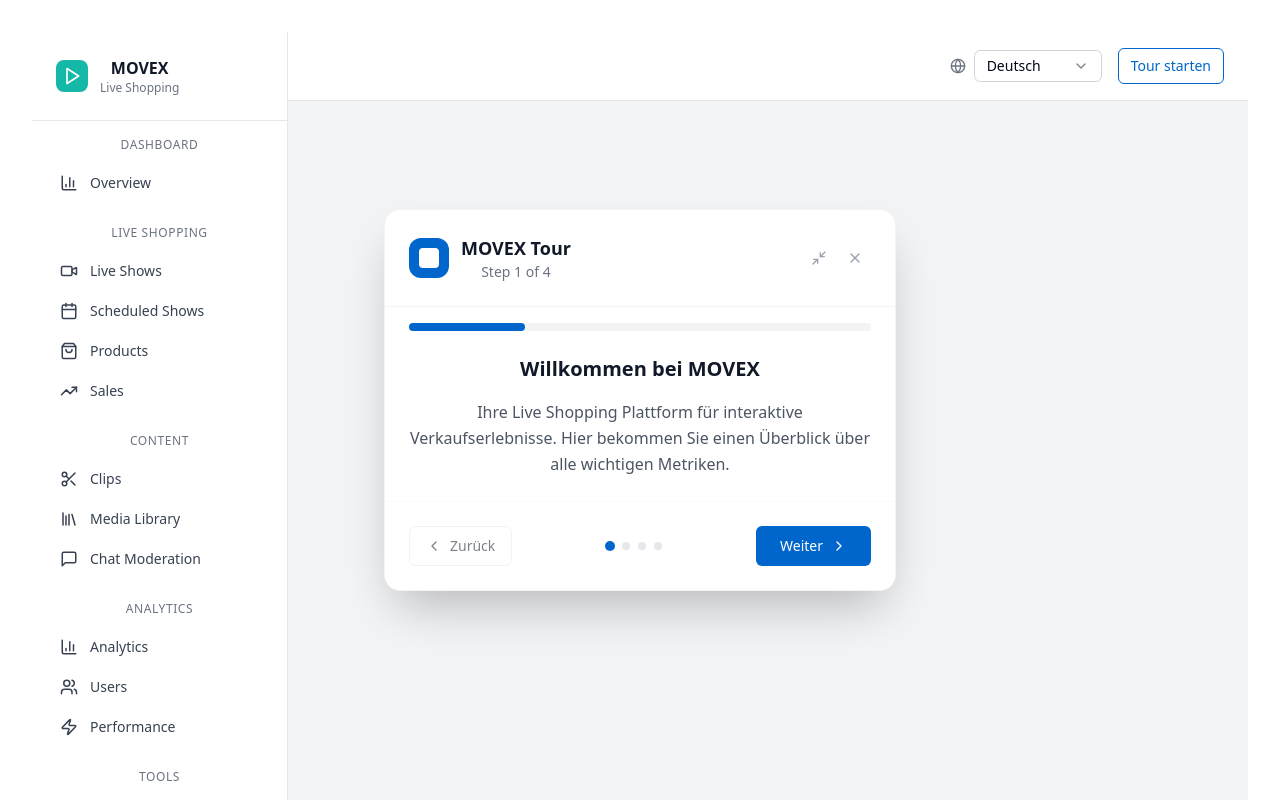
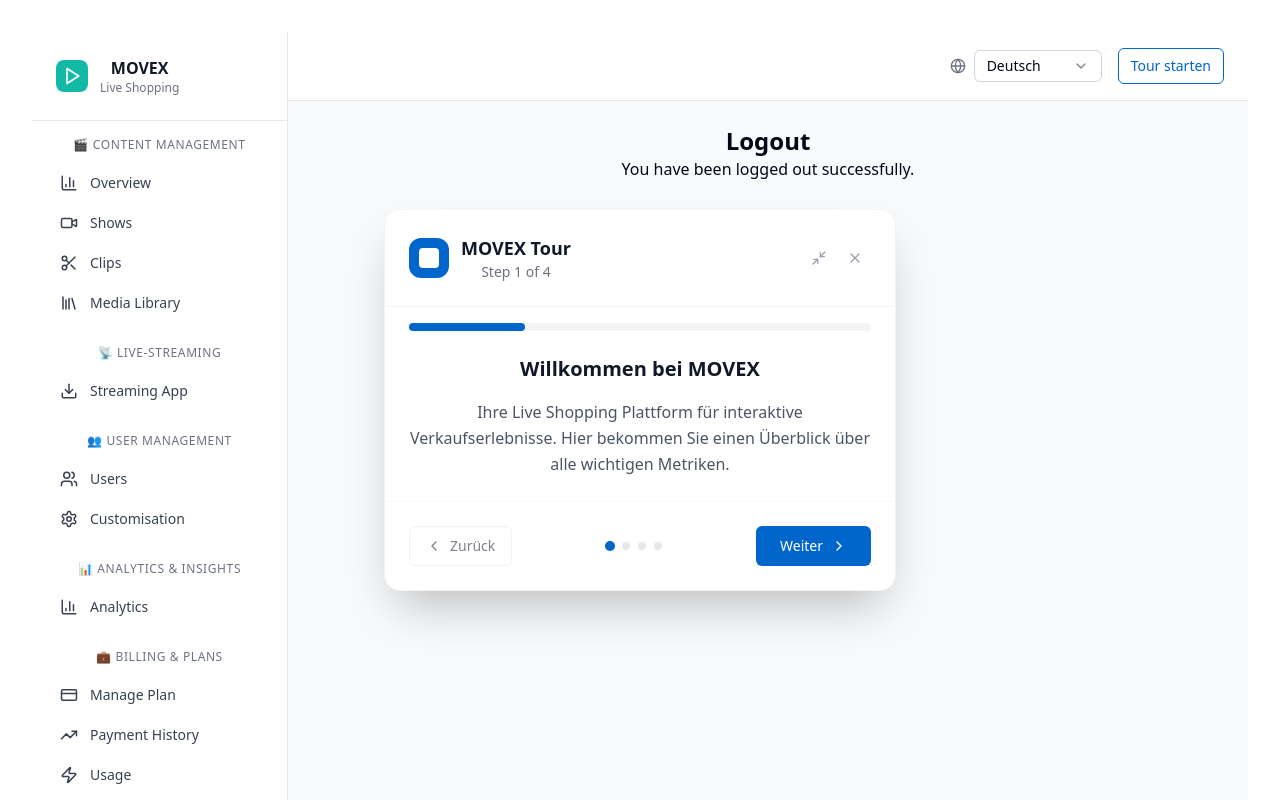
Before and after one commit to DenizD/movex-quickstart-wizard, a React (Vite) app: page /logout in a window 1280 px wide. Shown: the top 800 px of the page. Built offline with nearby package versions, Linux system fonts and the light colour scheme.

Commit message:
Refactor menu structure and content
Restructured the menu and content to match the design from the screenshots.

```diff
--- a/src/App.tsx
+++ b/src/App.tsx
@@ -27,21 +27,23 @@ const App = () => {
             <Route path="/" element={<Index />} />
             <Route path="/shows" element={<Shows />} />
             <Route path="/shows/create" element={<CreateShow />} />
-            <Route path="/scheduled" element={<div className="p-6"><h1 className="text-2xl font-bold">Scheduled Shows</h1><p>Coming soon...</p></div>} />
-            <Route path="/products" element={<div className="p-6"><h1 className="text-2xl font-bold">Products</h1><p>Coming soon...</p></div>} />
-            <Route path="/sales" element={<div className="p-6"><h1 className="text-2xl font-bold">Sales</h1><p>Coming soon...</p></div>} />
             <Route path="/clips" element={<Clips />} />
             <Route path="/clips/create" element={<CreateClip />} />
             <Route path="/media-library" element={<MediaLibrary />} />
             <Route path="/media-library/create" element={<CreateMediaLibrary />} />
-            <Route path="/chat" element={<div className="p-6"><h1 className="text-2xl font-bold">Chat Moderation</h1><p>Coming soon...</p></div>} />
+            <Route path="/streaming" element={<div className="p-6"><h1 className="text-2xl font-bold">Streaming App</h1><p>Download and manage your streaming application.</p></div>} />
             <Route path="/users" element={<Users />} />
+            <Route path="/customisation" element={<Customisation />} />
             <Route path="/analytics" element={<Analytics />} />
-            <Route path="/performance" element={<div className="p-6"><h1 className="text-2xl font-bold">Performance</h1><p>Coming soon...</p></div>} />
-            <Route path="/customisation" element={<Customisation />} />
+            <Route path="/account-settings" element={<AccountSettings />} />
+            <Route path="/payment-history" element={<div className="p-6"><h1 className="text-2xl font-bold">Payment History</h1><p>View your billing and payment history.</p></div>} />
+            <Route path="/usage" element={<div className="p-6"><h1 className="text-2xl font-bold">Usage</h1><p>Monitor your platform usage and consumption.</p></div>} />
+            <Route path="/company-settings" element={<div className="p-6"><h1 className="text-2xl font-bold">Company Settings</h1><p>Manage your company-wide settings and configurations.</p></div>} />
+            <Route path="/support" element={<div className="p-6"><h1 className="text-2xl font-bold">Support</h1><p>Get help and contact our support team.</p></div>} />
+            <Route path="/language" element={<div className="p-6"><h1 className="text-2xl font-bold">Language Settings</h1><p>Change your language preferences.</p></div>} />
             <Route path="/user-settings" element={<UserSettings />} />
-            <Route path="/account-settings" element={<AccountSettings />} />
-            <Route path="/streaming" element={<div className="p-6"><h1 className="text-2xl font-bold">Streaming App</h1><p>Coming soon...</p></div>} />
+            <Route path="/role" element={<div className="p-6"><h1 className="text-2xl font-bold">Role Information</h1><p>View your current role and permissions.</p></div>} />
+            <Route path="/logout" element={<div className="p-6"><h1 className="text-2xl font-bold">Logout</h1><p>You have been logged out successfully.</p></div>} />
             <Route path="*" element={<NotFound />} />
           </Routes>
         </Layout>
--- a/src/components/Sidebar.tsx
+++ b/src/components/Sidebar.tsx
@@ -17,7 +17,12 @@ import {
   Calendar,
   MessageSquare,
   TrendingUp,
-  Zap
+  Zap,
+  Globe,
+  CreditCard,
+  LogOut,
+  ChevronDown,
+  Building
 } from 'lucide-react';
 import { useLanguage } from '@/hooks/useLanguage';
 
@@ -26,48 +31,55 @@ const Sidebar = () => {
 
   const navItems = [
     {
-      section: 'Dashboard',
+      section: '🎬 Content Management',
       items: [
-        { icon: BarChart3, label: t('nav.overview'), path: '/', id: 'overview' }
+        { icon: BarChart3, label: 'Overview', path: '/', id: 'overview' },
+        { icon: Video, label: 'Shows', path: '/shows', id: 'shows' },
+        { icon: Scissors, label: 'Clips', path: '/clips', id: 'clips' },
+        { icon: Library, label: 'Media Library', path: '/media-library', id: 'media-library' }
       ]
     },
     {
-      section: 'Live Shopping',
+      section: '📡 Live-Streaming',
       items: [
-        { icon: Video, label: 'Live Shows', path: '/shows', id: 'shows' },
-        { icon: Calendar, label: 'Scheduled Shows', path: '/scheduled', id: 'scheduled' },
-        { icon: ShoppingBag, label: 'Products', path: '/products', id: 'products' },
-        { icon: TrendingUp, label: 'Sales', path: '/sales', id: 'sales' }
+        { icon: Download, label: 'Streaming App', path: '/streaming', id: 'streaming-app' }
       ]
     },
     {
-      section: 'Content',
+      section: '👥 User Management',
       items: [
-        { icon: Scissors, label: t('nav.clips'), path: '/clips', id: 'clips' },
-        { icon: Library, label: t('nav.mediaLibrary'), path: '/media-library', id: 'media-library' },
-        { icon: MessageSquare, label: 'Chat Moderation', path: '/chat', id: 'chat' }
+        { icon: Users, label: 'Users', path: '/users', id: 'users' },
+        { icon: Settings, label: 'Customisation', path: '/customisation', id: 'customisation' }
       ]
     },
     {
-      section: 'Analytics',
+      section: '📊 Analytics & Insights',
       items: [
-        { icon: BarChart3, label: t('nav.analytics'), path: '/analytics', id: 'analytics' },
-        { icon: Users, label: t('nav.users'), path: '/users', id: 'users' },
-        { icon: Zap, label: 'Performance', path: '/performance', id: 'performance' }
+        { icon: BarChart3, label: 'Analytics', path: '/analytics', id: 'analytics' }
       ]
     },
     {
-      section: 'Tools',
+      section: '💼 Billing & Plans',
       items: [
-        { icon: Download, label: t('nav.streamingApp'), path: '/streaming', id: 'streaming-app' }
+        { icon: CreditCard, label: 'Manage Plan', path: '/account-settings', id: 'account-settings' },
+        { icon: TrendingUp, label: 'Payment History', path: '/payment-history', id: 'payment-history' },
+        { icon: Zap, label: 'Usage', path: '/usage', id: 'usage' }
       ]
     },
     {
-      section: 'Settings',
+      section: '⚙️ Settings',
       items: [
-        { icon: Settings, label: 'Platform Settings', path: '/customisation', id: 'customisation' },
-        { icon: User, label: 'Profile Settings', path: '/user-settings', id: 'user-settings' },
-        { icon: UserCog, label: 'Account & Billing', path: '/account-settings', id: 'account-settings' }
+        { icon: Building, label: 'Company Settings', path: '/company-settings', id: 'company-settings' },
+        { icon: HelpCircle, label: 'Support', path: '/support', id: 'support' },
+        { icon: Globe, label: 'Language (En)', path: '/language', id: 'language' }
+      ]
+    },
+    {
+      section: '👤 My Area',
+      items: [
+        { icon: User, label: 'Profile (Deniz OSP)', path: '/user-settings', id: 'user-settings' },
+        { icon: UserCog, label: 'Show Role', path: '/role', id: 'role' },
+        { icon: LogOut, label: 'Logout', path: '/logout', id: 'logout' }
       ]
     }
   ];
@@ -88,7 +100,7 @@ const Sidebar = () => {
       </div>
 
       {/* Navigation */}
-      <nav className="flex-1 p-4">
+      <nav className="flex-1 p-4 overflow-y-auto">
         {navItems.map((section, sectionIndex) => (
           <div key={sectionIndex} className="mb-6">
             <h3 className="text-xs font-medium text-gray-500 uppercase tracking-wider mb-3">
@@ -117,14 +129,6 @@ const Sidebar = () => {
           </div>
         ))}
       </nav>
-
-      {/* Support */}
-      <div className="p-4 border-t border-gray-200">
-        <button className="flex items-center gap-3 px-3 py-2 rounded-lg text-sm text-gray-700 hover:bg-gray-100 w-full">
-          <HelpCircle size={18} />
-          <span>{t('nav.support')}</span>
-        </button>
-      </div>
     </div>
   );
 };
```
